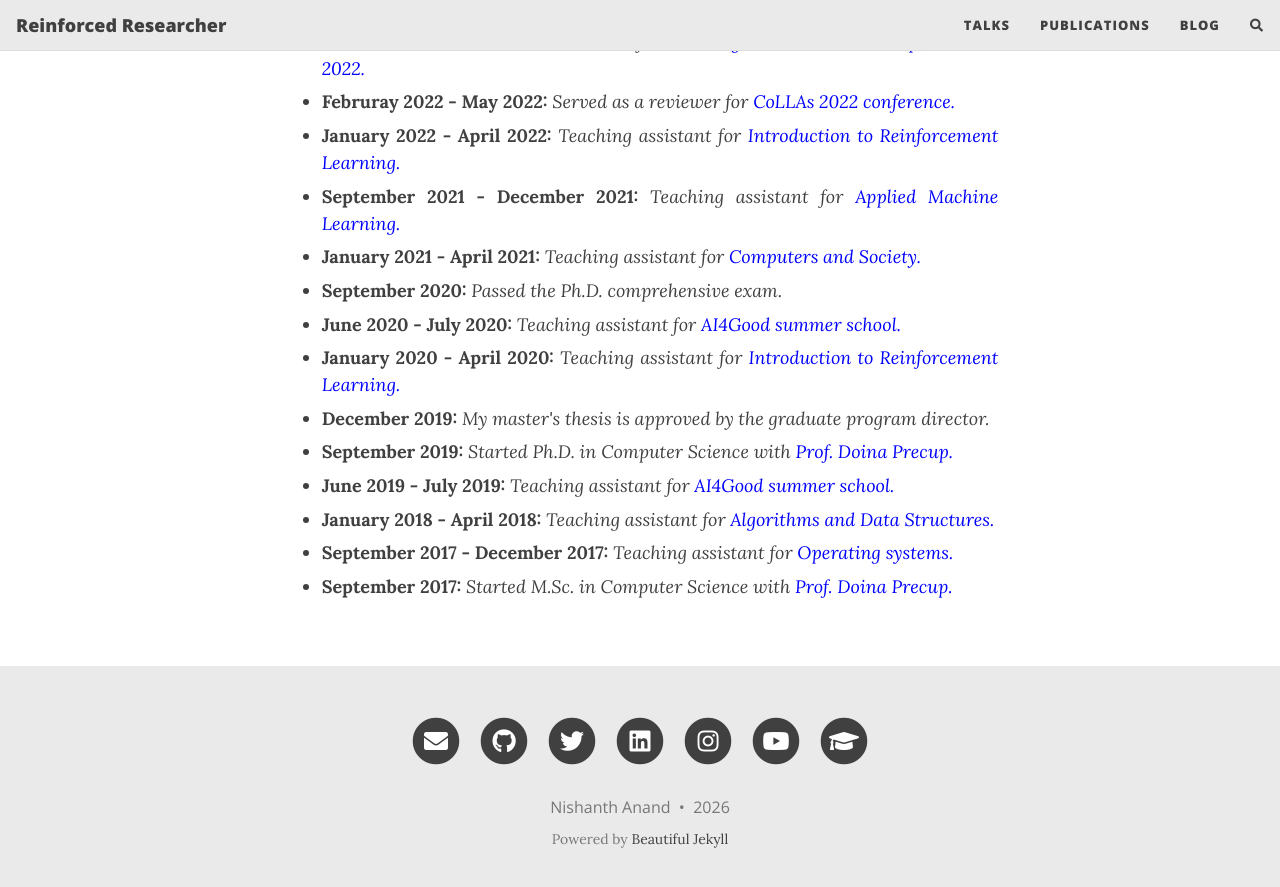
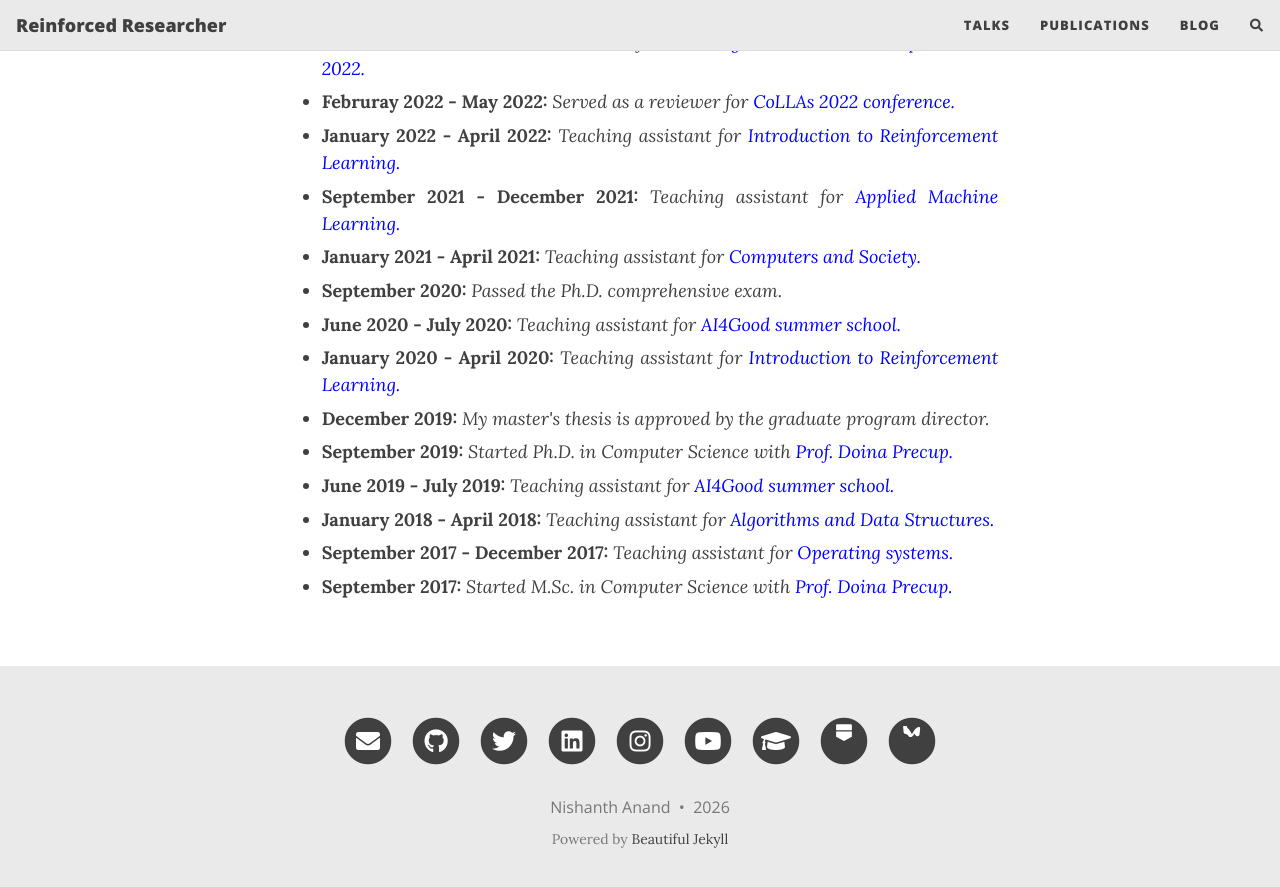
Before and after one commit to NishanthVAnand/nishanthvanand.github.io, a Jekyll site: the page built from index.html, in a window 1280 px wide and 900 px high, scrolled down 1160 px. Shown: the top 887 px of the window. Built offline with Jekyll 4.4.1, drawn with Linux system fonts in a browser that asks for light colours; nearby versions of some CDN libraries; the list of posts is cut into pages by our own code; comment, search, counter and statistics services are not loaded.

Commit message:
updated website

```diff
--- a/_config.yml
+++ b/_config.yml
@@ -65,7 +65,8 @@ social-network-links:
 #  reddit: yourname
   linkedin: nishanth-anand-vemgal-185a5757
   instagram: itsNVA7
-  newspaper: itsnva7
+  substack: itsnva7
+  bluesky: itsnva7
 #  xing: yourname
 #  stackoverflow:
 #  snapchat:
--- a/_includes/social-networks-links.html
+++ b/_includes/social-networks-links.html
@@ -336,4 +336,30 @@
   </li>
 {%- endif -%}
 
+{%- if site.social-network-links.substack -%}
+  <li class="list-inline-item">
+    <a href="https://{{ site.social-network-links.substack }}.substack.com" title="Substack">
+      <span class="fa-stack fa-lg">
+        <i class="fa fa-circle fa-stack-2x"></i>
+        <svg class="fa fa-stack-1x fa-inverse" xmlns="http://www.w3.org/2000/svg" viewBox="0 0 448 512" style="height: 18px; margin-top: 7px; fill: white;">
+          <path d="M0 180V56c0-13.3 10.7-24 24-24h400c13.3 0 24 10.7 24 24v124H0zm0 180V212h448v148L224 480 0 360zm0-304v-24c0-13.3 10.7-24 24-24h400c13.3 0 24 10.7 24 24v24H0z"/>
+        </svg>
+      </span>
+    </a>
+  </li>
+{%- endif -%}
+
+{%- if site.social-network-links.bluesky -%}
+  <li class="list-inline-item">
+    <a href="https://bsky.app/profile/{{ site.social-network-links.bluesky }}.bsky.social" title="Bluesky">
+      <span class="fa-stack fa-lg">
+        <i class="fa fa-circle fa-stack-2x"></i>
+        <svg class="fa fa-stack-1x fa-inverse" xmlns="http://www.w3.org/2000/svg" viewBox="0 0 512 512" style="height: 16px; margin-top: 9px; fill: white;">
+          <path d="M111.8 62.2C170.5 105.9 226.3 204.6 256 256c29.7-51.4 85.5-150.1 144.2-193.8 48.8-36.3 116.6-58.4 116.6 19.3 0 16.5-13.8 140-20.3 189.5-6.8 51.5-56.9 66.5-92.4 46.1-51.3-29.5-84-88.7-84-88.7 5.7 65.5-59.3 126.7-123.4 126.7-14.8 0-26.6-2.5-26.6-2.5s-32.8-59.2-84-88.7c-35.5-20.4-85.6-5.4-92.4-46.1-6.5-49.5-20.3-173-20.3-189.5 0-77.7 67.8-55.6 116.6-19.3z"/>
+        </svg>
+      </span>
+    </a>
+  </li>
+{%- endif -%}
+
 </ul>
```
